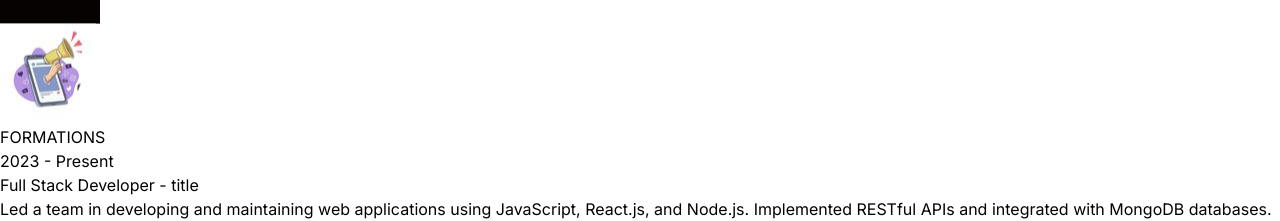
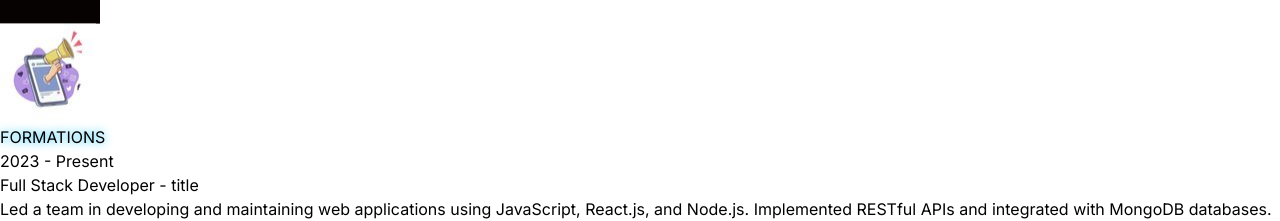
Before and after one commit to Idriss-Abidi/EITC, a React (Vite) app: page / in a window 1280 px wide. Shown: the part 2040-2261 px from the top of the page. Built offline with nearby package versions, Linux system fonts and the light colour scheme.

Commit message:
Update Formations.jsx

```diff
--- a/src/components/Formations.jsx
+++ b/src/components/Formations.jsx
@@ -4,7 +4,7 @@
 const Formation = () => {
   return (
     <div id="FORMATIONS" className="border-b border-neutral-900 pb-4">
-        <motion.h2 whileInView={{opacity:1, y:0}} initial={{opacity:0, y:-100}} transition={{duration:1}} className="my-20 text-center text-4xl">FORMATIONS</motion.h2>
+        <motion.h2 whileInView={{opacity:1, y:0}} initial={{opacity:0, y:-100}} transition={{duration:1}} className="my-20 text-center text-4xl text-neon">FORMATIONS</motion.h2>
         <div>
             {EXPERIENCES.map((experience, index)=>(
                 <motion.div whileInView={{opacity:1, y:0}} initial={{opacity:0, y:100}} transition={{duration:1.5}} key={index} className="mb-8 flex flex-wrap lg:justify-center">
```
